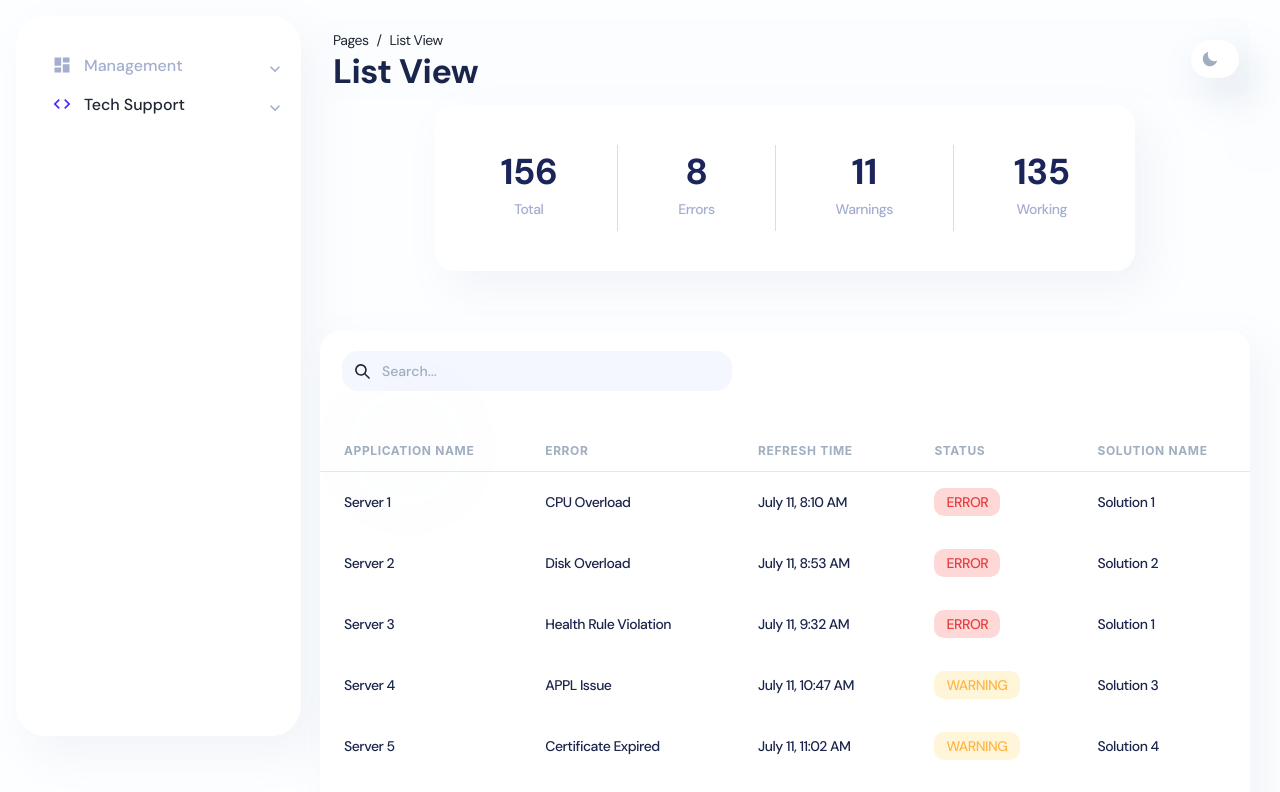
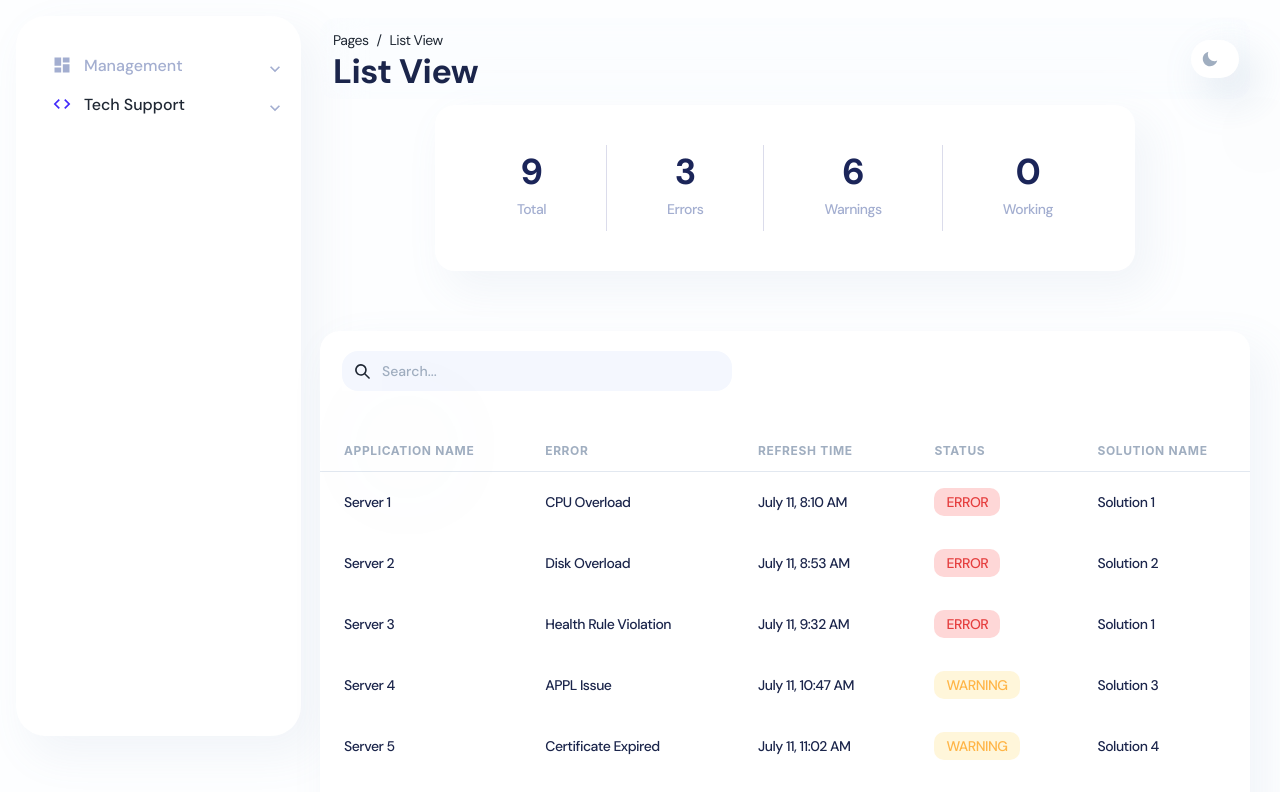
Before and after one commit to kaveripriyap/monitoring-dashhboard, a React (Create React App) app: page /#/tech/list-view in a window 1280 px wide. Shown: the top 792 px of the page. Built offline with nearby package versions, Linux system fonts and the light colour scheme.

Commit message:
Banner Values

```diff
--- a/src/views/tech/listView/components/ApplicationsTable.tsx
+++ b/src/views/tech/listView/components/ApplicationsTable.tsx
@@ -31,16 +31,17 @@ type RowObj = {
 
 export default function SearchTableOrders(props: { tableData: any }) {
 	const { tableData } = props;
-    const textColor = useColorModeValue("navy.700", "white");
-    const borderColor = useColorModeValue("gray.200", "whiteAlpha.100");
-    const brandColor = useColorModeValue("brand.500", "brand.400");
+  const textColor = useColorModeValue("navy.700", "white");
+  const borderColor = useColorModeValue("gray.200", "whiteAlpha.100");
+  const brandColor = useColorModeValue("brand.500", "brand.400");
 
   const [columnFilters, setColumnFilters] = React.useState<ColumnFiltersState>(
     []
   )
+
   let defaultData = tableData;
   const [globalFilter, setGlobalFilter] = React.useState('')
-    const columnHelper = createColumnHelper<RowObj>();
+  const columnHelper = createColumnHelper<RowObj>();
  	const columns = [
 		columnHelper.accessor('name', {
 			id: 'name',
@@ -168,6 +169,13 @@ export default function SearchTableOrders(props: { tableData: any }) {
     debugHeaders: true,
     debugColumns: false,
   })
+
+  const filteredData = table.getRowModel().rows.map((row) => row.original);
+  const total = filteredData.length;
+  const errors = filteredData.filter((row) => row.status === 'Error').length;
+  const warnings = filteredData.filter((row) => row.status === 'Warning').length;
+  const working = filteredData.filter((row) => row.status === 'Working').length;
+
   const createPages = (count: number) => {
     let arrPageCount = [];
 
--- a/src/views/tech/listView/index.tsx
+++ b/src/views/tech/listView/index.tsx
@@ -6,20 +6,22 @@ import tableDataOrders from './variable/tableApp';
 import Banner from'./components/Banner';
 
 export default function SearchUser() {
+
+	const filteredData = tableDataOrders;
+	const total = filteredData.length;
+	const errors = filteredData.filter((row) => row.status === 'Error').length;
+	const warnings = filteredData.filter((row) => row.status === 'Warning').length;
+	const working = filteredData.filter((row) => row.status === 'Working').length;
+
 	return (
 		<Flex direction='column' pt={{ sm: '125px', lg: '75px' }} justifyContent='space-between' marginBottom={'100px'}>
-			<Banner
-						total={156}
-						errors={8}
-						warnings={11}
-						working={135}
-					/>
+			<Banner total={total} errors={errors} warnings={warnings} working={working} />
 			<Card px='0px' mb='5'>
 				<ApplicationsTable tableData={tableDataOrders} />
 			</Card>
-			<Card px='0px'>
+			{/* <Card px='0px'>
 				<ApplicationsTable tableData={tableDataOrders} />
-			</Card>
+			</Card> */}
 		</Flex>
 	);
 }
```
